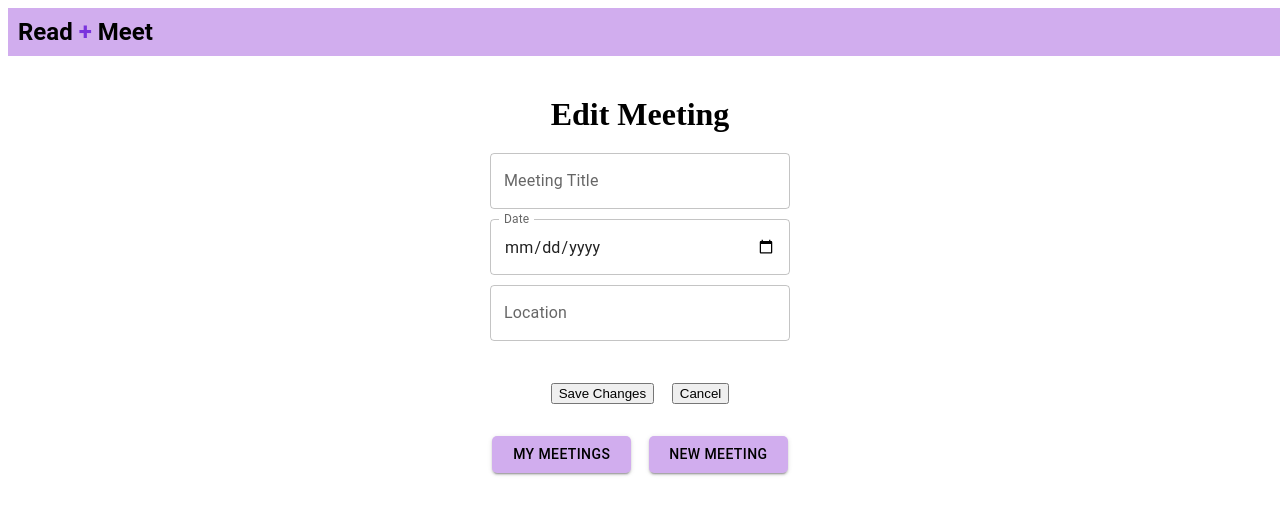
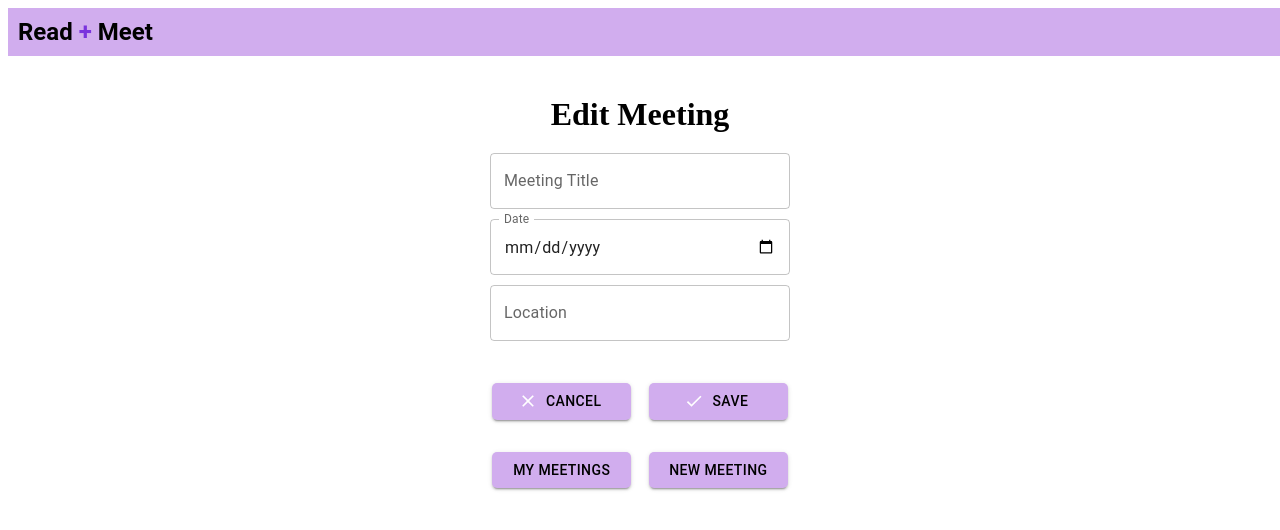
Before and after one commit to cananozyol/read-and-meet-capstone-project, a React (Vite) app in the folder frontend/: page /1/editmeeting in a window 1280 px wide. Shown: the top 530 px of the page. Built offline with nearby package versions, Linux system fonts and the light colour scheme.

Commit message:
custom button in editpage

```diff
--- a/frontend/src/pages/EditPage.tsx
+++ b/frontend/src/pages/EditPage.tsx
@@ -1,8 +1,10 @@
 import {useState} from "react";
 import {useFetch} from "../hooks/useFetch.ts";
-import {TextField} from "@mui/material";
+import {Button, TextField} from "@mui/material";
 import {styled} from "styled-components";
 import {useNavigate, useParams} from "react-router-dom";
+import CheckIcon from '@mui/icons-material/Check';
+import CloseIcon from '@mui/icons-material/Close';
 
 export default function EditPage() {
     const navigate = useNavigate();
@@ -66,8 +68,34 @@ export default function EditPage() {
                 style={{ marginBottom: "10px", width: "300px" }}
             />
             <StyledButton>
-                <button type="submit">Save Changes</button>
-                <button onClick={handleCancel}>Cancel</button>
+                <Button
+                    onClick={handleCancel}
+                    variant="contained"
+                    color="secondary"
+                    startIcon={<CloseIcon style={{ color: 'white' }} />}
+                    sx={{
+                        backgroundColor: '#d1adee',
+                        color: 'black',
+                        borderRadius: '5px',
+                        width: '139px',
+                    }}
+                >
+                    Cancel
+                </Button>
+                <Button
+                    type="submit"
+                    variant="contained"
+                    color="secondary"
+                    startIcon={<CheckIcon style={{ color: 'white' }} />}
+                    sx={{
+                        backgroundColor: '#d1adee',
+                        color: 'black',
+                        borderRadius: '5px',
+                        width: '139px',
+                    }}
+                >
+                    Save
+                </Button>
             </StyledButton>
         </form>
     );
```
